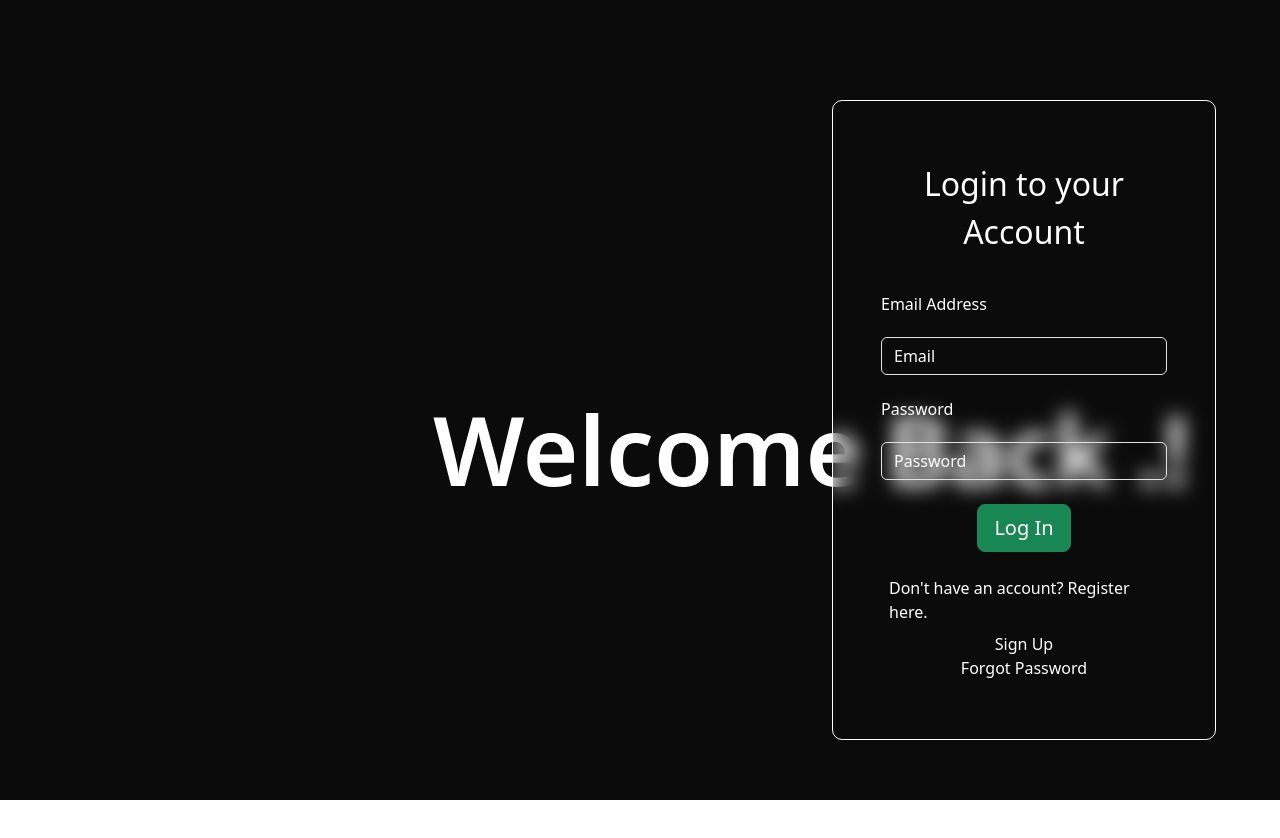
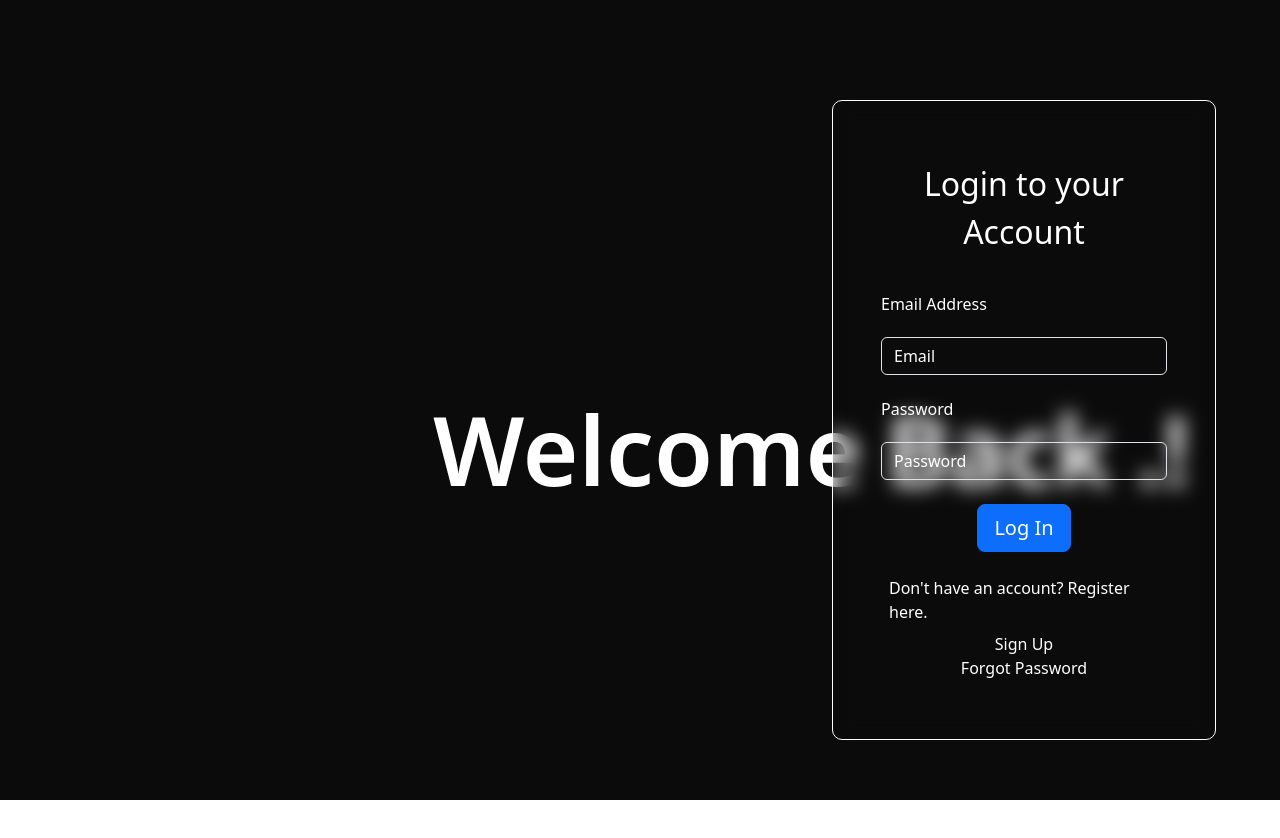
Before and after one commit to nisarg-frontendarmy/sample-react-project, a React (Create React App) app: page / in a window 1280 px wide. Shown: the top 838 px of the page. Built offline with nearby package versions, Linux system fonts and the light colour scheme.

Commit message:
Redesign-using-React-bootstrap

```diff
--- a/src/components/auth/ForgotPassword.jsx
+++ b/src/components/auth/ForgotPassword.jsx
@@ -1,7 +1,6 @@
 import React from "react";
 import { useForm } from "react-hook-form";
 import { ToastContainer, toast } from "react-toastify";
-import "react-toastify/dist/ReactToastify.css";
 import { Form, Button } from "react-bootstrap";
 
 const ForgotPassword = () => {
--- a/src/components/auth/Login.jsx
+++ b/src/components/auth/Login.jsx
@@ -110,7 +110,7 @@ const Login = () => {
 
           {!loggedIn ? (
             <Button
-              variant="success"
+              variant="primary"
               size="lg"
               type="submit"
               className="mx-auto d-flex justify-content-center text-white mt-4"
--- a/src/components/auth/Register.jsx
+++ b/src/components/auth/Register.jsx
@@ -2,7 +2,6 @@ import React from "react";
 import { Link } from "react-router-dom";
 import { useForm } from "react-hook-form";
 import { ToastContainer, toast } from "react-toastify";
-import "react-toastify/dist/ReactToastify.css";
 import { Form, Button } from "react-bootstrap";
 
 const Register = () => {
--- a/src/index.js
+++ b/src/index.js
@@ -3,6 +3,7 @@ import ReactDOM from "react-dom/client";
 import "./index.css";
 import App from "./App";
 import "./App.css";
+import "react-toastify/dist/ReactToastify.css";
 
 const root = ReactDOM.createRoot(document.getElementById("root"));
 root.render(<App />);
```
